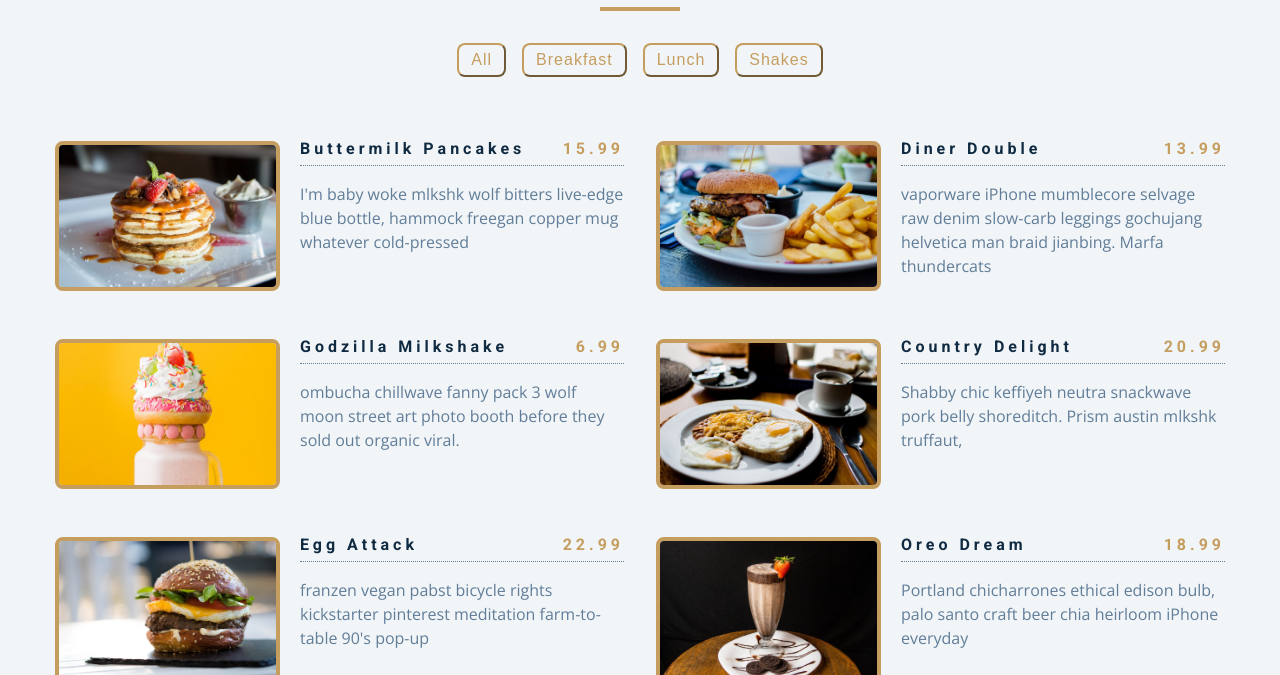
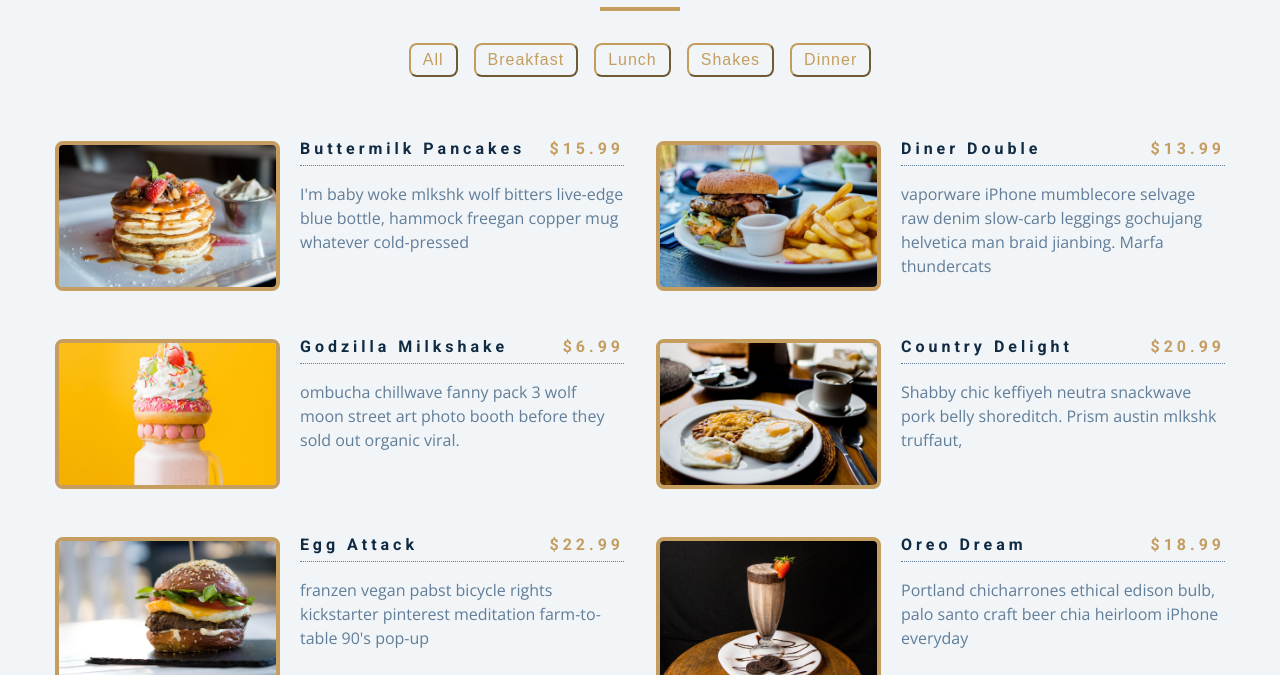
Before and after one commit to sazbot/menu, a plain HTML site: page index.html in a window 1280 px wide. Both pictures are taken after a click on the button "All". Shown: the part 125-800 px from the top of the page. Drawn offline with nearby package versions, Linux system fonts and the light colour scheme.

Commit message:
complete dynamic filter javascript

```diff
--- a/app.js
+++ b/app.js
@@ -1,4 +1,3 @@
-// items
 const menu = [
   {
     id: 1,
@@ -72,39 +71,34 @@ const menu = [
     img: "./images/item-9.jpeg",
     desc: `skateboard fam synth authentic semiotics. Live-edge lyft af, edison bulb yuccie crucifix microdosing.`,
   },
+  {
+    id: 10,
+    title: "bison steak",
+    category: "dinner",
+    price: 22.99,
+    img: "./images/item-10.jpeg",
+    desc: `skateboard fam synth authentic semiotics. Live-edge lyft af, edison bulb yuccie crucifix microdosing.`,
+  },
 ];
-
+// get parent element
 const sectionCenter = document.querySelector(".section-center");
-const filterBtns = document.querySelectorAll(".filter-btn");
-
-// load items
+const btnContainer = document.querySelector(".btn-container");
+// display all items when page loads
 window.addEventListener("DOMContentLoaded", function () {
-  displayMenuItems(menu);
+  diplayMenuItems(menu);
+  displayMenuButtons();
 });
 
-// filter items
-filterBtns.forEach(function (btn) {
-  btn.addEventListener("click", function (e) {
-    const category = e.currentTarget.dataset.id;
-    const menuCategory = menu.filter(function (menuItem) {
-      return menuItem.category == category;
-    });
-    if (category == "all") {
-      displayMenuItems(menu);
-    } else {
-      displayMenuItems(menuCategory);
-    }
-  });
-});
+function diplayMenuItems(menuItems) {
+  let displayMenu = menuItems.map(function (item) {
+    // console.log(item);
 
-function displayMenuItems(menuItems) {
-  let displayMenu = menuItems.map(function (item) {
     return `<article class="menu-item">
-    <img src="${item.img}" class="photo" alt="${item.title}" />
+          <img src=${item.img} alt=${item.title} class="photo" />
           <div class="item-info">
             <header>
               <h4>${item.title}</h4>
-        <h4 class="price">${item.price}</h4>
+              <h4 class="price">$${item.price}</h4>
             </header>
             <p class="item-text">
               ${item.desc}
@@ -113,5 +107,47 @@ function displayMenuItems(menuItems) {
         </article>`;
   });
   displayMenu = displayMenu.join("");
+  // console.log(displayMenu);
+
   sectionCenter.innerHTML = displayMenu;
 }
+function displayMenuButtons() {
+  const categories = menu.reduce(
+    function (values, item) {
+      if (!values.includes(item.category)) {
+        values.push(item.category);
+      }
+      return values;
+    },
+    ["all"]
+  );
+  const categoryBtns = categories
+    .map(function (category) {
+      return `<button type="button" class="filter-btn" data-id=${category}>
+          ${category}
+        </button>`;
+    })
+    .join("");
+
+  btnContainer.innerHTML = categoryBtns;
+  const filterBtns = btnContainer.querySelectorAll(".filter-btn");
+  console.log(filterBtns);
+
+  filterBtns.forEach(function (btn) {
+    btn.addEventListener("click", function (e) {
+      // console.log(e.currentTarget.dataset);
+      const category = e.currentTarget.dataset.id;
+      const menuCategory = menu.filter(function (menuItem) {
+        // console.log(menuItem.category);
+        if (menuItem.category === category) {
+          return menuItem;
+        }
+      });
+      if (category === "all") {
+        diplayMenuItems(menu);
+      } else {
+        diplayMenuItems(menuCategory);
+      }
+    });
+  });
+}
--- a/index.html
+++ b/index.html
@@ -21,14 +21,14 @@
       </div>
       <!-- filter buttons -->
       <div class="btn-container">
-        <button class="filter-btn" type="button" data-id="all">all</button>
+        <!-- <button class="filter-btn" type="button" data-id="all">all</button>
         <button class="filter-btn" type="button" data-id="breakfast">
           breakfast
         </button>
         <button class="filter-btn" type="button" data-id="lunch">lunch</button>
         <button class="filter-btn" type="button" data-id="shakes">
           shakes
-        </button>
+        </button> -->
       </div>
       <!-- menu items -->
       <div class="section-center">
```
Lines whose indentation alone changed are shown as unchanged.
